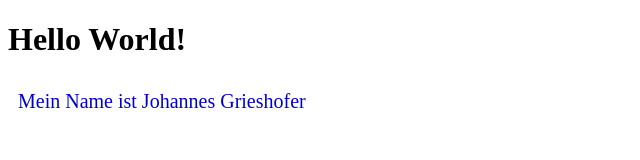
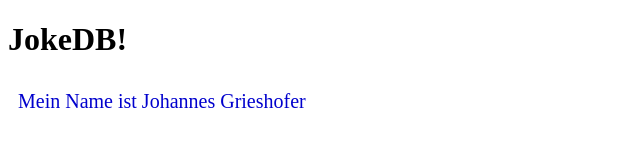
Before and after one commit to JoGoatly/JoGoatly.github.io, a plain HTML site: page index.html in a window 1280 px wide. Shown: the whole page, without its empty margins (0-640 px from the left). Drawn offline with Linux system fonts and the light colour scheme.

Commit message:
Change heading from 'Hello World!' to 'JokeDB!'

```diff
--- a/index.html
+++ b/index.html
@@ -8,7 +8,7 @@
     <link rel="icon" href="favicon.ico" type="img">
 </head>
 <body>
-    <h1>Hello World!</h1>
+    <h1>JokeDB!</h1>
     <div class="intro">Mein Name ist Johannes Grieshofer</div>
 </body>
 </html>
```
